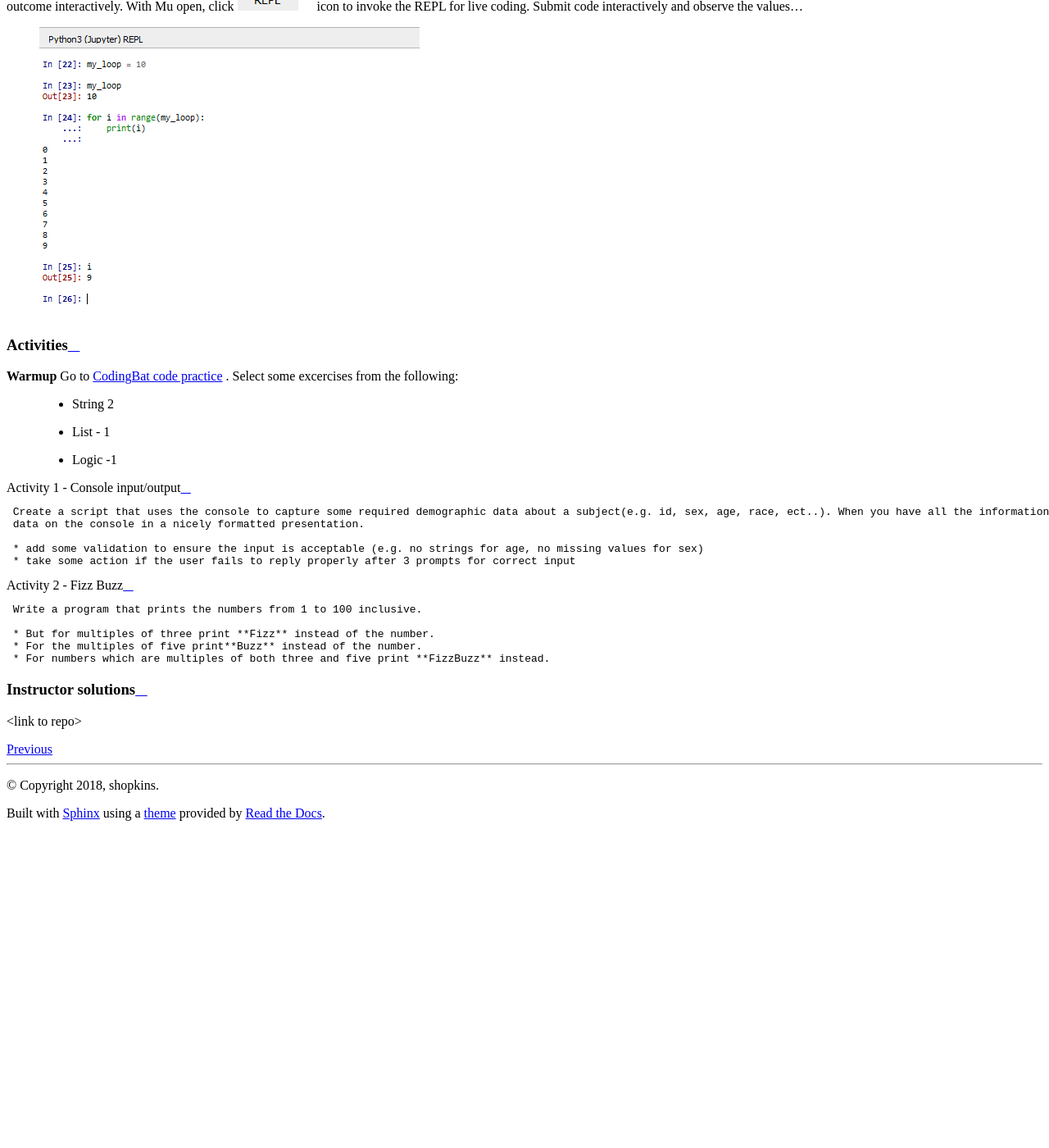
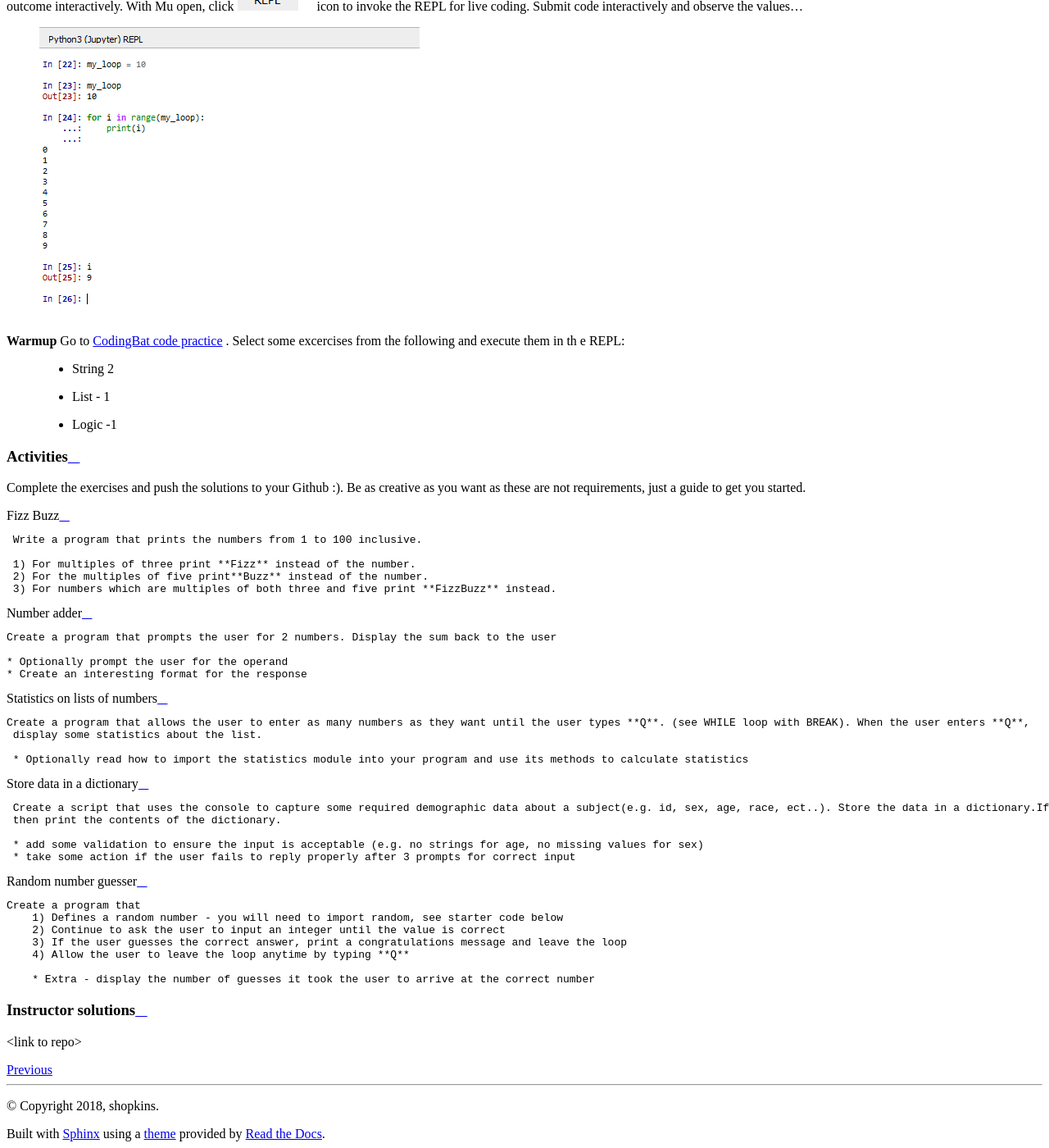
Before and after one commit to hopkinss/py_class, a Sphinx documentation site: the page built from source/assignments.rst, in a window 1280 px wide and 1400 px high, scrolled down 755 px. Shown: the whole window at 82% size. Built offline with Sphinx 7.4.7 and the Read the Docs theme 2.0.0, drawn with Linux system fonts in a browser that asks for light colours; before the commit the page ends 1764 px from its top, so only the background shows below that.

Commit message:
updated content

```diff
--- a/source/assignments.rst
+++ b/source/assignments.rst
@@ -17,33 +17,69 @@ the outcome interactively. With Mu open, click |repl| icon to invoke the REPL fo
 
     .. image:: /_static/repl.png
 
-
-Activities
-+++++++++++++
-**Warmup** Go to `CodingBat code practice <https://codingbat.com/python/>`_ . Select some excercises from the following:
+**Warmup** Go to `CodingBat code practice <https://codingbat.com/python/>`_ . Select some excercises from the following and execute them in th e REPL:
 
     * String 2
     * List - 1
     * Logic -1
 
 
+Activities
++++++++++++++
+Complete the exercises and push the solutions to your Github :). Be as creative as you want as these are not requirements, just a guide to get you started.
+
+
 .. code-block:: Python
-   :caption: Activity 1 - Console input/output
+   :caption: Fizz Buzz
 
-    Create a script that uses the console to capture some required demographic data about a subject(e.g. id, sex, age, race, ect..). When you have all the information fore a subject, display the
-    data on the console in a nicely formatted presentation.
+    Write a program that prints the numbers from 1 to 100 inclusive.
+
+    1) For multiples of three print **Fizz** instead of the number.
+    2) For the multiples of five print**Buzz** instead of the number.
+    3) For numbers which are multiples of both three and five print **FizzBuzz** instead.
+
+.. code-block:: Python
+    :caption: Number adder
+
+    Create a program that prompts the user for 2 numbers. Display the sum back to the user
+
+    * Optionally prompt the user for the operand
+    * Create an interesting format for the response
+
+.. code-block:: Python
+    :caption: Statistics on lists of numbers
+
+    Create a program that allows the user to enter as many numbers as they want until the user types **Q**. (see WHILE loop with BREAK). When the user enters **Q**,
+     display some statistics about the list.
+
+     * Optionally read how to import the statistics module into your program and use its methods to calculate statistics
+
+
+.. code-block:: Python
+   :caption: Store data in a dictionary
+
+    Create a script that uses the console to capture some required demographic data about a subject(e.g. id, sex, age, race, ect..). Store the data in a dictionary.If the user types **print**
+    then print the contents of the dictionary.
 
     * add some validation to ensure the input is acceptable (e.g. no strings for age, no missing values for sex)
     * take some action if the user fails to reply properly after 3 prompts for correct input
 
 .. code-block:: Python
-   :caption: Activity 2 - Fizz Buzz
+    :caption: Random number guesser
 
-    Write a program that prints the numbers from 1 to 100 inclusive.
+    Create a program that
+        1) Defines a random number - you will need to import random, see starter code below
+        2) Continue to ask the user to input an integer until the value is correct
+        3) If the user guesses the correct answer, print a congratulations message and leave the loop
+        4) Allow the user to leave the loop anytime by typing **Q**
 
-    * But for multiples of three print **Fizz** instead of the number.
-    * For the multiples of five print**Buzz** instead of the number.
-    * For numbers which are multiples of both three and five print **FizzBuzz** instead.
+        * Extra - display the number of guesses it took the user to arrive at the correct number
+
+
+
+
+
+
 
 Instructor solutions
 +++++++++++++++++++++++++
```
Also changed, not shown: source/prereq.rst (+18 -17 lines).
